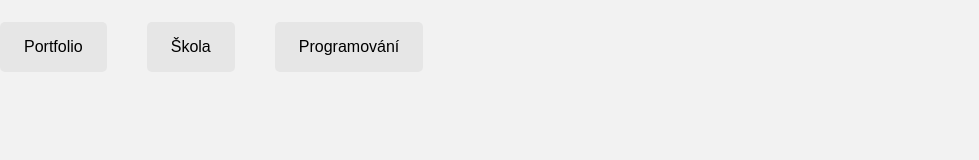
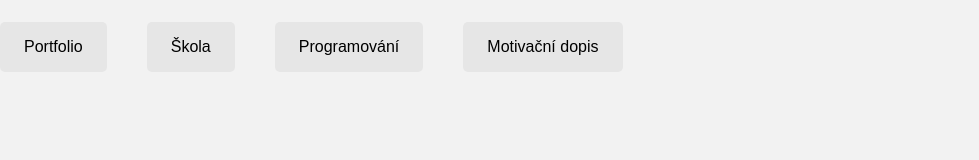
Before and after one commit to wiserat/jonas.tenora-uvod.com, a plain HTML site: page index.html in a window 1280 px wide. Shown: the top 160 px of the page, without its empty margins (0-979 px from the left). Drawn offline with nearby package versions, Linux system fonts and the light colour scheme.

Commit message:
Update index.html

```diff
--- a/index.html
+++ b/index.html
@@ -55,6 +55,14 @@
       </button>
     </a>
 
+      &nbsp;&nbsp;
+
+    <a href="https://wiserat.github.io/jonas.tenora.com/">
+      <button type="button" class="button">
+       <span class="button__text">Motivační dopis</span>
+      </button>
+    </a>
+
     <style>
       .button {
   height: 50px;
```
